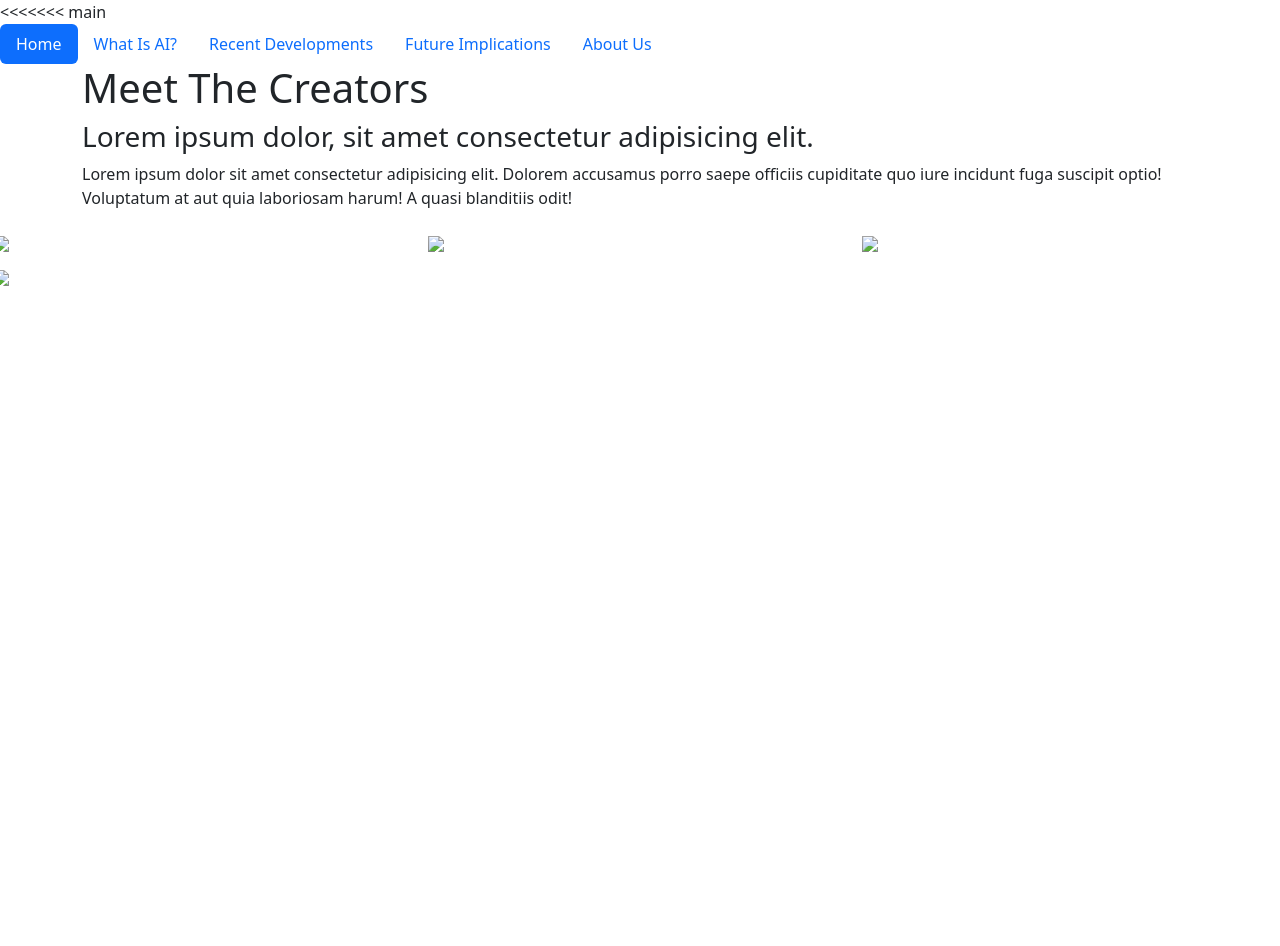
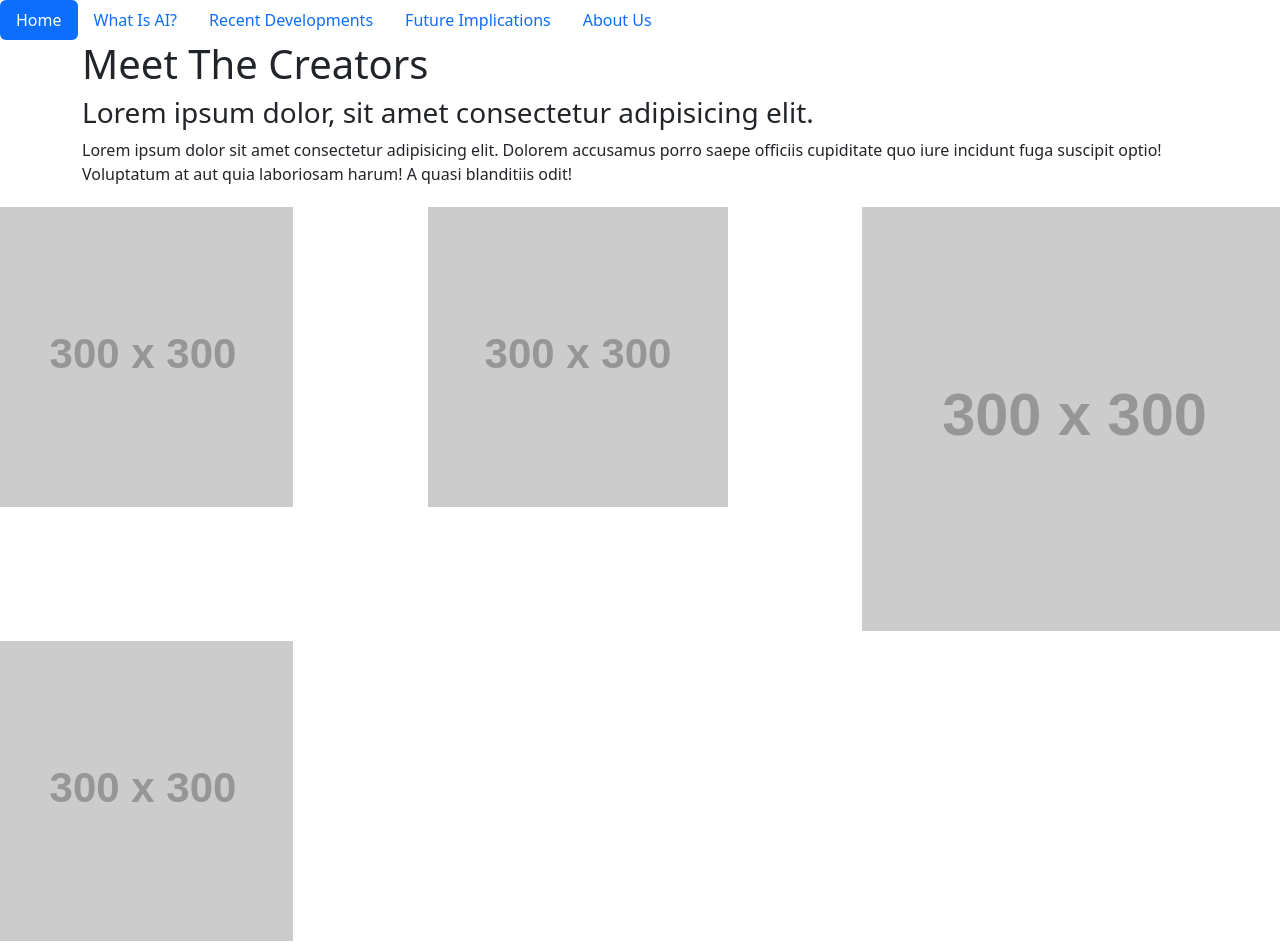
Before and after one commit to k3nnynguy3n/L3-AI-, a plain HTML site: page about.html in a window 1280 px wide. Before the commit the page ends 800 px from the top, so only its background shows below. Drawn offline with nearby package versions, Linux system fonts and the light colour scheme; placeholder pictures from the web are drawn by us; a small style sheet from the web is missing.

Commit message:
added image place holders

```diff
--- a/about.html
+++ b/about.html
@@ -9,7 +9,7 @@
      <!-- Bootstrap CSS CDN -->
      <link href="https://cdn.jsdelivr.net/npm/bootstrap@5.3.0-alpha1/dist/css/bootstrap.min.css" rel="stylesheet" integrity="sha384-GLhlTQ8iRABdZLl6O3oVMWSktQOp6b7In1Zl3/Jr59b6EGGoI1aFkw7cmDA6j6gD" crossorigin="anonymous">
      <script src="https://cdn.jsdelivr.net/npm/bootstrap@5.3.0-alpha1/dist/js/bootstrap.bundle.min.js" integrity="sha384-w76AqPfDkMBDXo30jS1Sgez6pr3x5MlQ1ZAGC+nuZB+EYdgRZgiwxhTBTkF7CXvN" crossorigin="anonymous"></script>
-<<<<<<< main
+
 
         <!-- Animate.css -->
     <link rel="stylesheet" href="https://cdnjs.cloudflare.com/ajax/libs/animate.css/4.1.1/animate.min.css" integrity="sha512-nx1nHw1nV7Qc8gE4z7iZq3vUo7/wL8jCrYZyp7QPhBwGg6Djnd6MHZU6pTWUoZYj/LQeqaMw/0v98+lWbAh87A==" crossorigin="anonymous" />
@@ -52,15 +52,15 @@
 </div>
 <div class ="row">
     <div class ="column">
-       <img src="profileimg.jpg" syle="width: 100%">
+       <img src="https://via.placeholder.com/300x300" syle="width: 100%">
     </div>
     <div class ="column">
-        <img src="profileimg.jpg" syle="width: 100%">
+        <img src="https://via.placeholder.com/300x300" syle="width: 100%">
      </div>
      <div class ="column">
-        <img src="profileimg.jpg" syle="width: 100%">
+        <img src="https://via.placeholder.com/300x300" style="width: 100%">
      </div>
-     <div class ="column">
-        <img src="profileimg.jpg" syle="width: 100%">
+    <div class ="column">
+        <img src="https://via.placeholder.com/300x300" syle="width: 100%">
      </div>
 </html>
```
